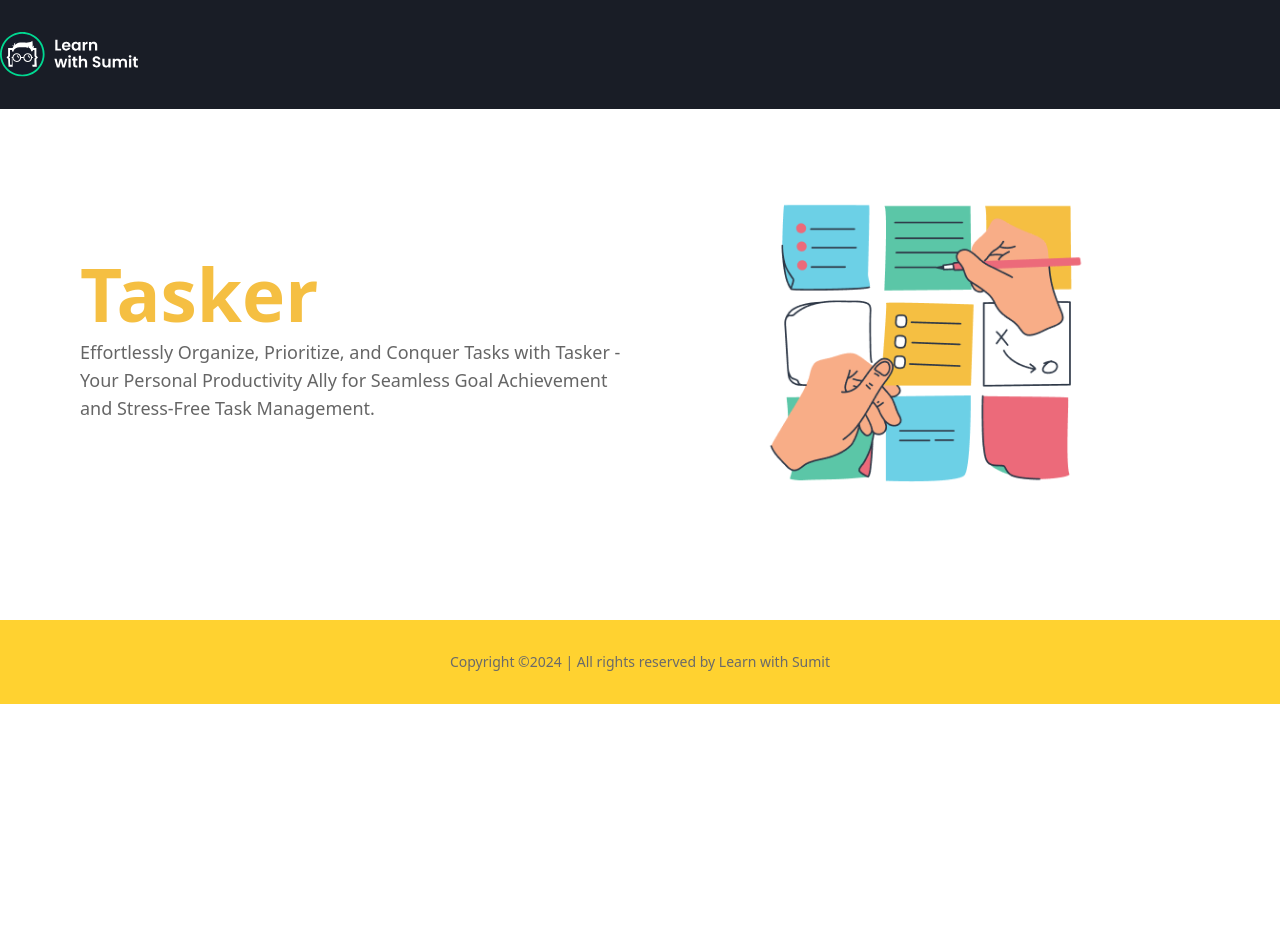
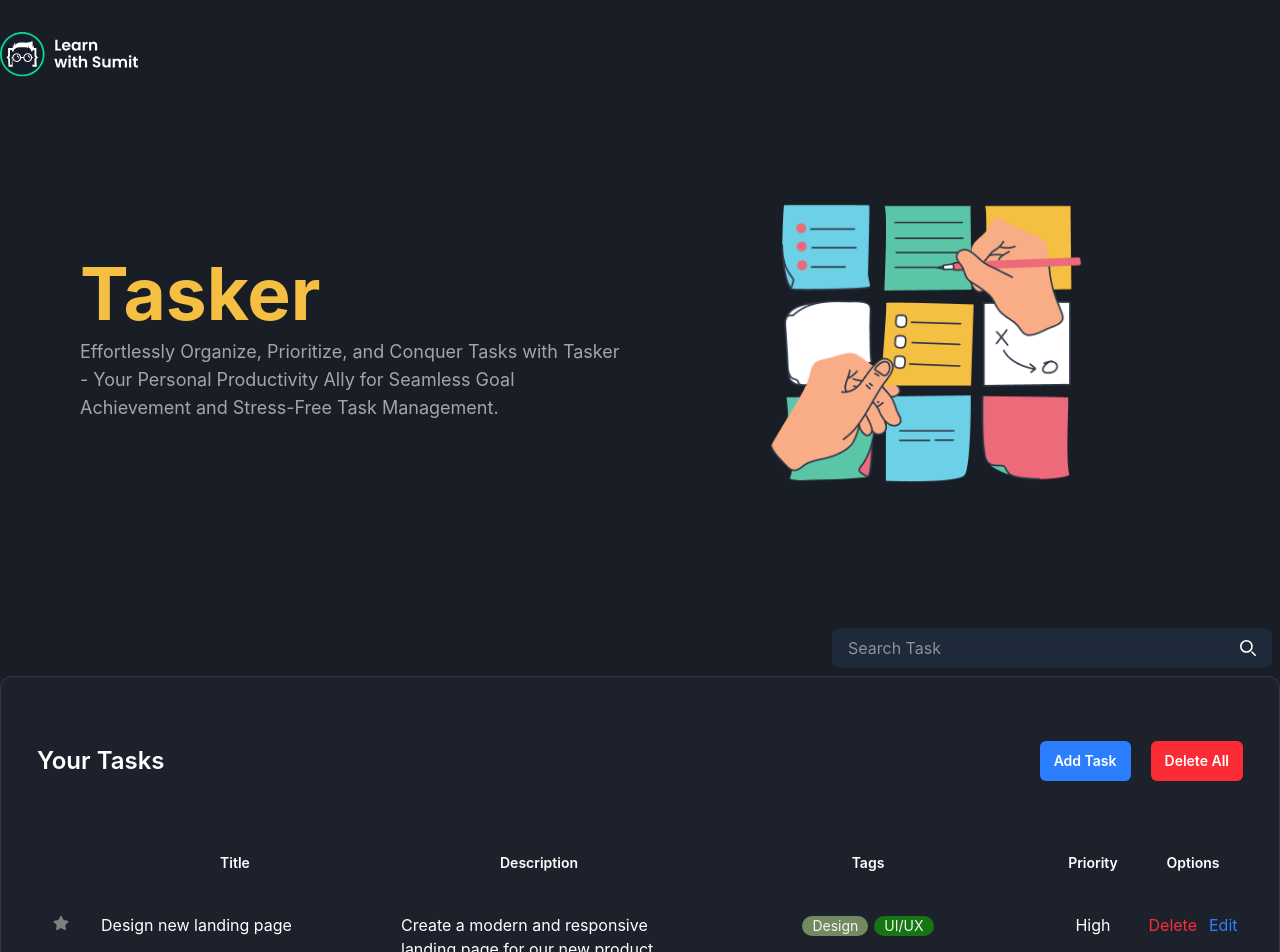
Before and after one commit to Ubaidullah-Hasan/Taskry, a React (Vite) app: page / in a window 1280 px wide. Shown: the top 952 px of the page. Before the commit the page ends 800 px from the top, so only its background shows below. Built offline with nearby package versions, Linux system fonts and the light colour scheme.

Commit message:
design complete and tasklist dynamic

```diff
--- a/index.html
+++ b/index.html
@@ -4,9 +4,9 @@
     <meta charset="UTF-8" />
     <link rel="icon" type="image/svg+xml" href="/vite.svg" />
     <meta name="viewport" content="width=device-width, initial-scale=1.0" />
-    <title>taskry</title>
+    <title>Taskry | Learn with Sumit</title>
   </head>
-  <body>
+  <body class="bg-[#191D26] font-[Inter] text-white">
     <div id="root"></div>
     <script type="module" src="/src/main.jsx"></script>
   </body>
--- a/package.json
+++ b/package.json
@@ -13,6 +13,7 @@
     "@tailwindcss/vite": "^4.1.17",
     "react": "^19.2.0",
     "react-dom": "^19.2.0",
+    "react-icons": "^5.5.0",
     "tailwindcss": "^4.1.17"
   },
   "devDependencies": {
--- a/src/App.jsx
+++ b/src/App.jsx
@@ -1,13 +1,17 @@
 import Footer from "./components/Footer"
 import Header from "./components/Header"
 import Hero from "./components/Hero"
+import TaskBoard from "./components/Task/TaskBoard"
 
 function App() {
 
   return (
     <div>
       <Header />
-      <Hero />
+      <div className="flex flex-col items-center">
+        <Hero />
+        <TaskBoard />
+      </div>
       <Footer />
     </div>
   )
--- /dev/null
+++ b/src/components/Task/TaskAction.jsx
@@ -0,0 +1,15 @@
+import React from 'react';
+
+const TaskAction = () => {
+    return (
+        <div className="mb-14 items-center justify-between sm:flex">
+            <h2 className="text-2xl font-semibold max-sm:mb-4">Your Tasks</h2>
+            <div className="flex items-center space-x-5">
+                <button className="rounded-md bg-blue-500 px-3.5 py-2.5 text-sm font-semibold">Add Task</button>
+                <button className="rounded-md bg-red-500 px-3.5 py-2.5 text-sm font-semibold">Delete All</button>
+            </div>
+        </div>
+    );
+};
+
+export default TaskAction;
--- /dev/null
+++ b/src/components/Task/TaskBoard.jsx
@@ -0,0 +1,32 @@
+import { useState } from "react";
+import TaskAction from "./TaskAction";
+import TaskList from "./TaskLIst";
+import TaskSearch from "./TaskSearch";
+
+
+export default function TaskBoard() {
+    const defaultTask = {
+        id: crypto.randomUUID(),
+        title: "Design new landing page",
+        description: "Create a modern and responsive landing page for our new product.",
+        tags: ["Design", "UI/UX"],
+        priority: "High",
+        isFavourite: false,
+    }
+    const [tasks, setTasks] = useState([defaultTask]);
+
+    return (
+        <section className="mb-20" id="tasks">
+
+            <div className="container">
+                <TaskSearch />
+
+                <div className="rounded-xl border border-[rgba(206,206,206,0.12)] bg-[#1D212B] px-6 py-8 md:px-9 md:py-16">
+                    <TaskAction />
+
+                    <TaskList tasks={tasks} setTasks={setTasks} />
+                </div>
+            </div>
+        </section>
+    )
+}
--- /dev/null
+++ b/src/components/Task/TaskList.jsx
@@ -0,0 +1,69 @@
+import React from 'react';
+import { FaStar } from "react-icons/fa";
+import getRandomDeepColorRGB from '../../utilities/randomColorGenerate';
+
+
+const TaskList = ({ tasks, setTasks }) => {
+
+    return (
+        <div className="overflow-auto">
+            <table className="table-fixed overflow-auto xl:w-full">
+                <thead>
+                    <tr>
+                        <th className="p-4 pb-8 text-sm font-semibold capitalize w-[48px]"></th>
+                        <th className="p-4 pb-8 text-sm font-semibold capitalize w-[300px]"> Title </th>
+                        <th className="p-4 pb-8 text-sm font-semibold capitalize w-full"> Description </th>
+                        <th className="p-4 pb-8 text-sm font-semibold capitalize md:w-[350px]"> Tags </th>
+                        <th className="p-4 pb-8 text-sm font-semibold capitalize md:w-[100px]"> Priority </th>
+                        <th className="p-4 pb-8 text-sm font-semibold capitalize md:w-[100px]"> Options </th>
+                    </tr>
+                </thead>
+                <tbody>
+                    {
+                        tasks.map((task) => (
+                            <tr
+                                key={task.id}
+                                className="border-b border-[#2E3443] [&>td]:align-baseline [&>td]:px-4 [&>td]:py-2">
+
+                                <td className='flex'>
+                                    {
+                                        task.isFavourite ? <FaStar color="yellow" /> : <FaStar color="gray" />
+                                    }
+                                </td>
+                                <td>{task.title}</td>
+                                <td>
+                                    <div>
+                                        {task.description}
+                                    </div>
+                                </td>
+                                <td>
+                                    <ul className="flex justify-center gap-1.5 flex-wrap">
+                                        {
+                                            task.tags.map(tag => (
+                                                <li key={tag}>
+                                                    <span
+                                                        style={{ backgroundColor: getRandomDeepColorRGB() }}
+                                                        className="inline-block h-5 whitespace-nowrap rounded-[45px] px-2.5 text-sm capitalize text-[#F4F5F6]">{tag}</span>
+                                                </li>
+                                            ))
+                                        }
+                                    </ul>
+                                </td>
+                                <td className="text-center">{task.priority}</td>
+                                <td>
+                                    <div className="flex items-center justify-center space-x-3">
+                                        <button className="text-red-500">Delete</button>
+                                        <button className="text-blue-500">Edit</button>
+                                    </div>
+                                </td>
+
+                            </tr>
+                        ))
+                    }
+                </tbody>
+            </table>
+        </div>
+    );
+};
+
+export default TaskList;
--- /dev/null
+++ b/src/components/Task/TaskSearch.jsx
@@ -0,0 +1,27 @@
+import React from 'react';
+
+const TaskSearch = () => {
+    return (
+        <div className="p-2 flex justify-end">
+            <form>
+                <div className="flex">
+                    <div className="relative overflow-hidden rounded-lg text-gray-50 md:min-w-[380px] lg:min-w-[440px]">
+                        <input type="search" id="search-dropdown"
+                            className="z-20 block w-full bg-gray-800 px-4 py-2 pr-10 focus:outline-none" placeholder="Search Task"
+                            required />
+                        <button type="submit" className="absolute right-2 top-0 h-full rounded-e-lg text-white md:right-4">
+                            <svg className="h-4 w-4" aria-hidden="true" xmlns="http://www.w3.org/2000/svg" fill="none"
+                                viewBox="0 0 20 20">
+                                <path stroke="currentColor" stroke-linecap="round" stroke-linejoin="round" stroke-width="2"
+                                    d="m19 19-4-4m0-7A7 7 0 1 1 1 8a7 7 0 0 1 14 0Z" />
+                            </svg>
+                            <span className="sr-only">Search</span>
+                        </button>
+                    </div>
+                </div>
+            </form>
+        </div>
+    );
+};
+
+export default TaskSearch;
--- /dev/null
+++ b/src/utilities/randomColorGenerate.js
@@ -0,0 +1,7 @@
+export default function getRandomDeepColorRGB() {
+    const r = Math.floor(Math.random() * 150); // Limit to lower values for deepness
+    const g = Math.floor(Math.random() * 150);
+    const b = Math.floor(Math.random() * 150);
+
+    return `rgb(${r}, ${g}, ${b})`;
+}
```
Also changed, not shown: 1 other file (tests, documents, lock files or other folders).
